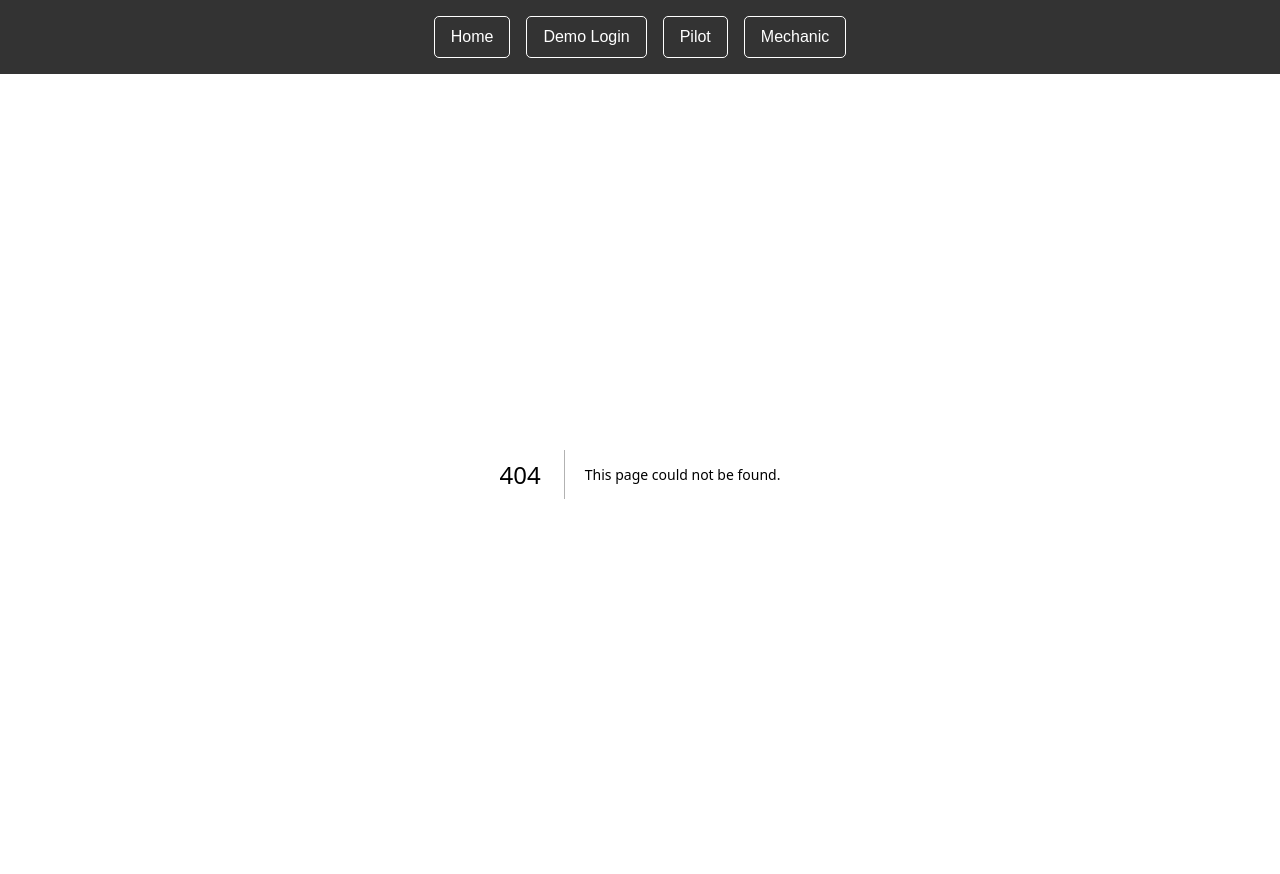
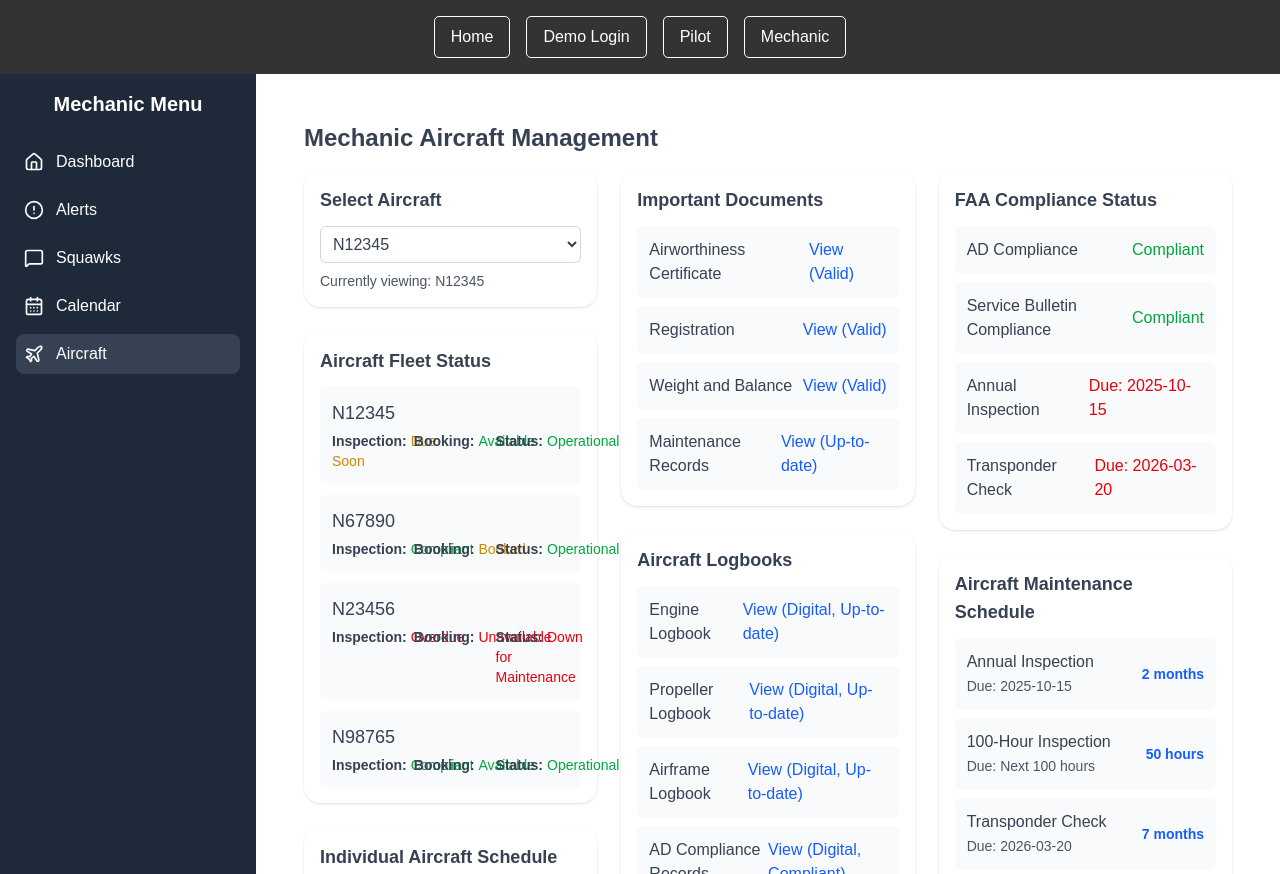
Before and after one commit to TroyOwens0493/digitalLogbooks, a Next.js app: page /mechanic-dashboard/aircraft in a window 1280 px wide. Before the commit this address had no page. Built offline with nearby package versions, Linux system fonts and the light colour scheme.

Commit message:
Fix: Corrected usePathname import and added Aircraft link to MechanicSidebar

```diff
--- /dev/null
+++ b/src/app/mechanic-dashboard/aircraft/page.tsx
@@ -0,0 +1,37 @@
+import React from 'react';
+import MechanicAircraftSelector from '../../../components/MechanicAircraftSelector';
+import MechanicAircraftDocuments from '../../../components/MechanicAircraftDocuments';
+import MechanicAircraftCompliance from '../../../components/MechanicAircraftCompliance';
+import MechanicAircraftLogbooks from '../../../components/MechanicAircraftLogbooks';
+import MechanicAircraftMaintenanceSchedule from '../../../components/MechanicAircraftMaintenanceSchedule';
+import MechanicAircraftStatus from '../../../components/MechanicAircraftStatus';
+import MechanicAircraftIndividualSchedule from '../../../components/MechanicAircraftIndividualSchedule';
+
+export default function MechanicAircraftPage() {
+  return (
+    <div className="p-6 flex-1 bg-white overflow-auto">
+      <h1 className="text-2xl font-bold mb-4">Mechanic Aircraft Management</h1>
+
+      <div className="grid grid-cols-1 lg:grid-cols-3 gap-6">
+        {/* Left Column */}
+        <div className="lg:col-span-1 space-y-6">
+          <MechanicAircraftSelector />
+          <MechanicAircraftStatus />
+          <MechanicAircraftIndividualSchedule />
+        </div>
+
+        {/* Middle Column */}
+        <div className="lg:col-span-1 space-y-6">
+          <MechanicAircraftDocuments />
+          <MechanicAircraftLogbooks />
+        </div>
+
+        {/* Right Column */}
+        <div className="lg:col-span-1 space-y-6">
+          <MechanicAircraftCompliance />
+          <MechanicAircraftMaintenanceSchedule />
+        </div>
+      </div>
+    </div>
+  );
+}
--- /dev/null
+++ b/src/components/MechanicAircraftCompliance.jsx
@@ -0,0 +1,26 @@
+import React from 'react';
+
+export default function MechanicAircraftCompliance() {
+  const complianceStatus = [
+    { id: 1, item: 'AD Compliance', status: 'Compliant' },
+    { id: 2, item: 'Service Bulletin Compliance', status: 'Compliant' },
+    { id: 3, item: 'Annual Inspection', status: 'Due: 2025-10-15' },
+    { id: 4, item: 'Transponder Check', status: 'Due: 2026-03-20' },
+  ];
+
+  return (
+    <div className="bg-white p-4 rounded-2xl shadow">
+      <h3 className="text-lg font-semibold mb-3">FAA Compliance Status</h3>
+      <ul className="space-y-2">
+        {complianceStatus.map((item) => (
+          <li key={item.id} className="flex justify-between items-center bg-gray-50 p-3 rounded-md">
+            <span>{item.item}</span>
+            <span className={`font-medium ${item.status.includes('Due') ? 'text-red-600' : 'text-green-600'}`}>
+              {item.status}
+            </span>
+          </li>
+        ))}
+      </ul>
+    </div>
+  );
+}
--- /dev/null
+++ b/src/components/MechanicAircraftDocuments.jsx
@@ -0,0 +1,24 @@
+import React from 'react';
+
+export default function MechanicAircraftDocuments() {
+  const documents = [
+    { id: 1, name: 'Airworthiness Certificate', status: 'Valid', link: '#' },
+    { id: 2, name: 'Registration', status: 'Valid', link: '#' },
+    { id: 3, name: 'Weight and Balance', status: 'Valid', link: '#' },
+    { id: 4, name: 'Maintenance Records', status: 'Up-to-date', link: '#' },
+  ];
+
+  return (
+    <div className="bg-white p-4 rounded-2xl shadow">
+      <h3 className="text-lg font-semibold mb-3">Important Documents</h3>
+      <ul className="space-y-2">
+        {documents.map((doc) => (
+          <li key={doc.id} className="flex justify-between items-center bg-gray-50 p-3 rounded-md">
+            <span>{doc.name}</span>
+            <a href={doc.link} className="text-blue-600 hover:underline">View ({doc.status})</a>
+          </li>
+        ))}
+      </ul>
+    </div>
+  );
+}
--- /dev/null
+++ b/src/components/MechanicAircraftIndividualSchedule.jsx
@@ -0,0 +1,23 @@
+import React from 'react';
+
+export default function MechanicAircraftIndividualSchedule() {
+  const individualSchedule = [
+    { id: 1, date: '2025-08-28', time: '09:00-11:00', description: 'Scheduled Maintenance (Oil Change)' },
+    { id: 2, date: '2025-08-29', time: '14:00-16:00', description: 'Flight (Pilot Jane Doe)' },
+    { id: 3, date: '2025-09-01', time: '08:00-12:00', description: '100-Hour Inspection' },
+  ];
+
+  return (
+    <div className="bg-white p-4 rounded-2xl shadow">
+      <h3 className="text-lg font-semibold mb-3">Individual Aircraft Schedule (N12345)</h3>
+      <ul className="space-y-2">
+        {individualSchedule.map((event) => (
+          <li key={event.id} className="bg-gray-50 p-3 rounded-md">
+            <p className="font-medium">{event.date} {event.time}</p>
+            <p className="text-sm text-gray-700">{event.description}</p>
+          </li>
+        ))}
+      </ul>
+    </div>
+  );
+}
--- /dev/null
+++ b/src/components/MechanicAircraftLogbooks.jsx
@@ -0,0 +1,25 @@
+import React from 'react';
+
+export default function MechanicAircraftLogbooks() {
+  const logbooks = [
+    { id: 1, name: 'Engine Logbook', status: 'Digital, Up-to-date', link: '#' },
+    { id: 2, name: 'Propeller Logbook', status: 'Digital, Up-to-date', link: '#' },
+    { id: 3, name: 'Airframe Logbook', status: 'Digital, Up-to-date', link: '#' },
+    { id: 4, name: 'AD Compliance Records', status: 'Digital, Compliant', link: '#' },
+    { id: 5, name: 'Required Forms & Supplements', status: 'Digital, Complete', link: '#' },
+  ];
+
+  return (
+    <div className="bg-white p-4 rounded-2xl shadow">
+      <h3 className="text-lg font-semibold mb-3">Aircraft Logbooks</h3>
+      <ul className="space-y-2">
+        {logbooks.map((log) => (
+          <li key={log.id} className="flex justify-between items-center bg-gray-50 p-3 rounded-md">
+            <span>{log.name}</span>
+            <a href={log.link} className="text-blue-600 hover:underline">View ({log.status})</a>
+          </li>
+        ))}
+      </ul>
+    </div>
+  );
+}
--- /dev/null
+++ b/src/components/MechanicAircraftMaintenanceSchedule.jsx
@@ -0,0 +1,27 @@
+import React from 'react';
+
+export default function MechanicAircraftMaintenanceSchedule() {
+  const maintenanceSchedule = [
+    { id: 1, inspection: 'Annual Inspection', dueDate: '2025-10-15', timeRemaining: '2 months' },
+    { id: 2, inspection: '100-Hour Inspection', dueDate: 'Next 100 hours', timeRemaining: '50 hours' },
+    { id: 3, inspection: 'Transponder Check', dueDate: '2026-03-20', timeRemaining: '7 months' },
+  ];
+
+  return (
+    <div className="bg-white p-4 rounded-2xl shadow">
+      <h3 className="text-lg font-semibold mb-3">Aircraft Maintenance Schedule</h3>
+      <ul className="space-y-2">
+        {maintenanceSchedule.map((item) => (
+          <li key={item.id} className="flex justify-between items-center bg-gray-50 p-3 rounded-md">
+            <div>
+              <p className="font-medium">{item.inspection}</p>
+              <span className="text-sm text-gray-600">Due: {item.dueDate}</span>
+            </div>
+            <span className="text-sm font-semibold text-blue-600">{item.timeRemaining}</span>
+          </li>
+        ))}
+      </ul>
+      <p className="text-xs text-gray-500 mt-2">Updated via pilot hours or monthly basis.</p>
+    </div>
+  );
+}
--- /dev/null
+++ b/src/components/MechanicAircraftSelector.jsx
@@ -0,0 +1,26 @@
+"use client";
+
+import React, { useState } from 'react';
+
+export default function MechanicAircraftSelector() {
+  const [selectedAircraft, setSelectedAircraft] = useState('N12345');
+  const aircraftList = ['N12345', 'N67890', 'N23456', 'N98765']; // Sample aircraft
+
+  return (
+    <div className="bg-white p-4 rounded-2xl shadow">
+      <h3 className="text-lg font-semibold mb-3">Select Aircraft</h3>
+      <select
+        className="w-full p-2 border border-gray-300 rounded-md focus:outline-none focus:ring-2 focus:ring-blue-500"
+        value={selectedAircraft}
+        onChange={(e) => setSelectedAircraft(e.target.value)}
+      >
+        {aircraftList.map((aircraft) => (
+          <option key={aircraft} value={aircraft}>
+            {aircraft}
+          </option>
+        ))}
+      </select>
+      <p className="text-sm text-gray-600 mt-2">Currently viewing: {selectedAircraft}</p>
+    </div>
+  );
+}
--- /dev/null
+++ b/src/components/MechanicAircraftStatus.jsx
@@ -0,0 +1,51 @@
+import React from 'react';
+
+export default function MechanicAircraftStatus() {
+  const aircraftFleetStatus = [
+    { id: 1, tailNumber: 'N12345', inspectionStatus: 'Due Soon', bookingStatus: 'Available', operationalStatus: 'Operational' },
+    { id: 2, tailNumber: 'N67890', inspectionStatus: 'Compliant', bookingStatus: 'Booked', operationalStatus: 'Operational' },
+    { id: 3, tailNumber: 'N23456', inspectionStatus: 'Overdue', bookingStatus: 'Unavailable', operationalStatus: 'Down for Maintenance' },
+    { id: 4, tailNumber: 'N98765', inspectionStatus: 'Compliant', bookingStatus: 'Available', operationalStatus: 'Operational' },
+  ];
+
+  const getStatusColor = (status) => {
+    switch (status) {
+      case 'Operational': return 'text-green-600';
+      case 'Down for Maintenance': return 'text-red-600';
+      case 'Available': return 'text-green-600';
+      case 'Booked': return 'text-yellow-600';
+      case 'Unavailable': return 'text-red-600';
+      case 'Compliant': return 'text-green-600';
+      case 'Due Soon': return 'text-yellow-600';
+      case 'Overdue': return 'text-red-600';
+      default: return 'text-gray-600';
+    }
+  };
+
+  return (
+    <div className="bg-white p-4 rounded-2xl shadow">
+      <h3 className="text-lg font-semibold mb-3">Aircraft Fleet Status</h3>
+      <ul className="space-y-3">
+        {aircraftFleetStatus.map((aircraft) => (
+          <li key={aircraft.id} className="bg-gray-50 p-3 rounded-md">
+            <p className="font-medium text-lg mb-1">{aircraft.tailNumber}</p>
+            <div className="grid grid-cols-3 gap-2 text-sm">
+              <div>
+                <span className="font-semibold">Inspection:</span>
+                <span className={`ml-1 ${getStatusColor(aircraft.inspectionStatus)}`}>{aircraft.inspectionStatus}</span>
+              </div>
+              <div>
+                <span className="font-semibold">Booking:</span>
+                <span className={`ml-1 ${getStatusColor(aircraft.bookingStatus)}`}>{aircraft.bookingStatus}</span>
+              </div>
+              <div>
+                <span className="font-semibold">Status:</span>
+                <span className={`ml-1 ${getStatusColor(aircraft.operationalStatus)}`}>{aircraft.operationalStatus}</span>
+              </div>
+            </div>
+          </li>
+        ))}
+      </ul>
+    </div>
+  );
+}
--- a/src/components/MechanicSidebar.jsx
+++ b/src/components/MechanicSidebar.jsx
@@ -1,6 +1,6 @@
 "use client";
 
-import { Home, AlertCircle, MessageSquare, CalendarDays } from "lucide-react";
+import { Home, AlertCircle, MessageSquare, CalendarDays, Plane } from "lucide-react";
 import Link from "next/link";
 import { usePathname } from "next/navigation";
 
@@ -12,6 +12,7 @@ export default function MechanicSidebar() {
         { label: "Alerts", icon: <AlertCircle size={20} />, href: "/mechanic-dashboard/alerts" },
         { label: "Squawks", icon: <MessageSquare size={20} />, href: "/mechanic-dashboard/squawks" },
         { label: "Calendar", icon: <CalendarDays size={20} />, href: "/mechanic-dashboard/calendar" },
+        { label: "Aircraft", icon: <Plane size={20} />, href: "/mechanic-dashboard/aircraft" },
     ];
 
     return (
```
